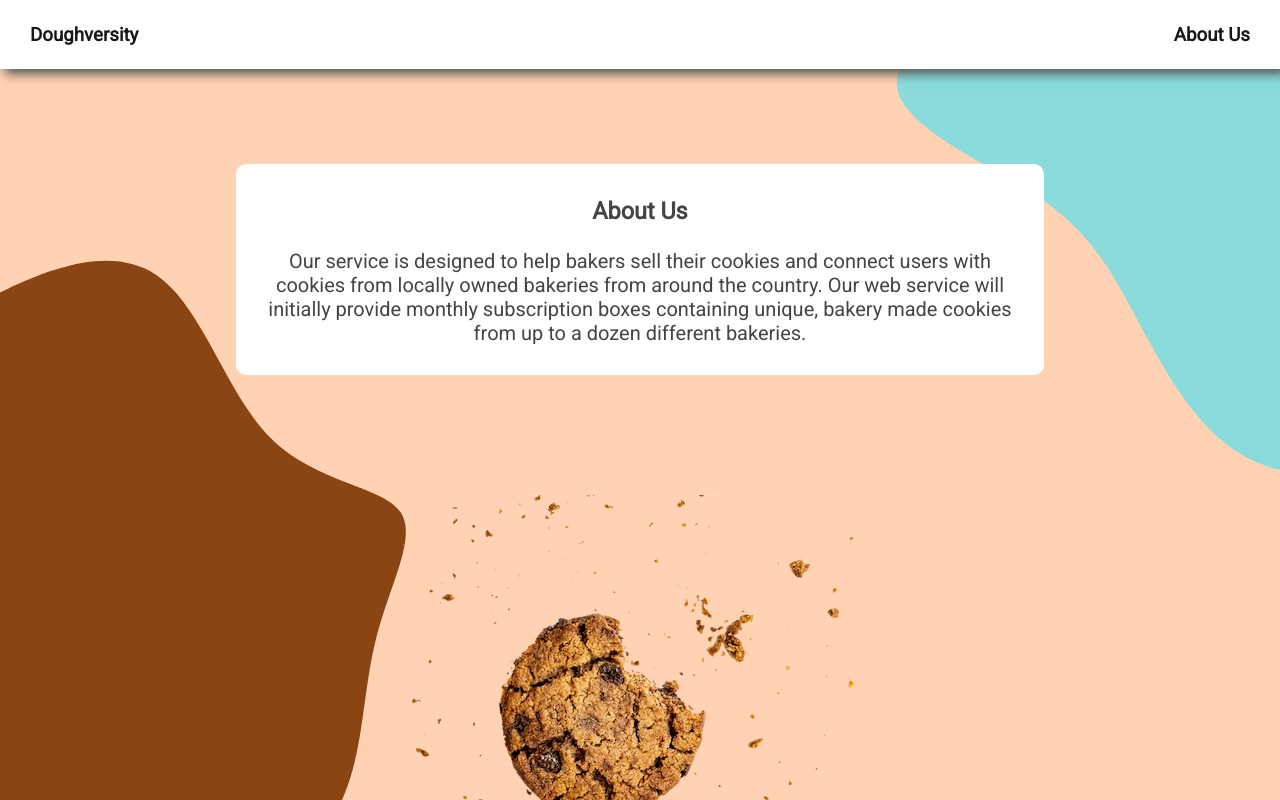
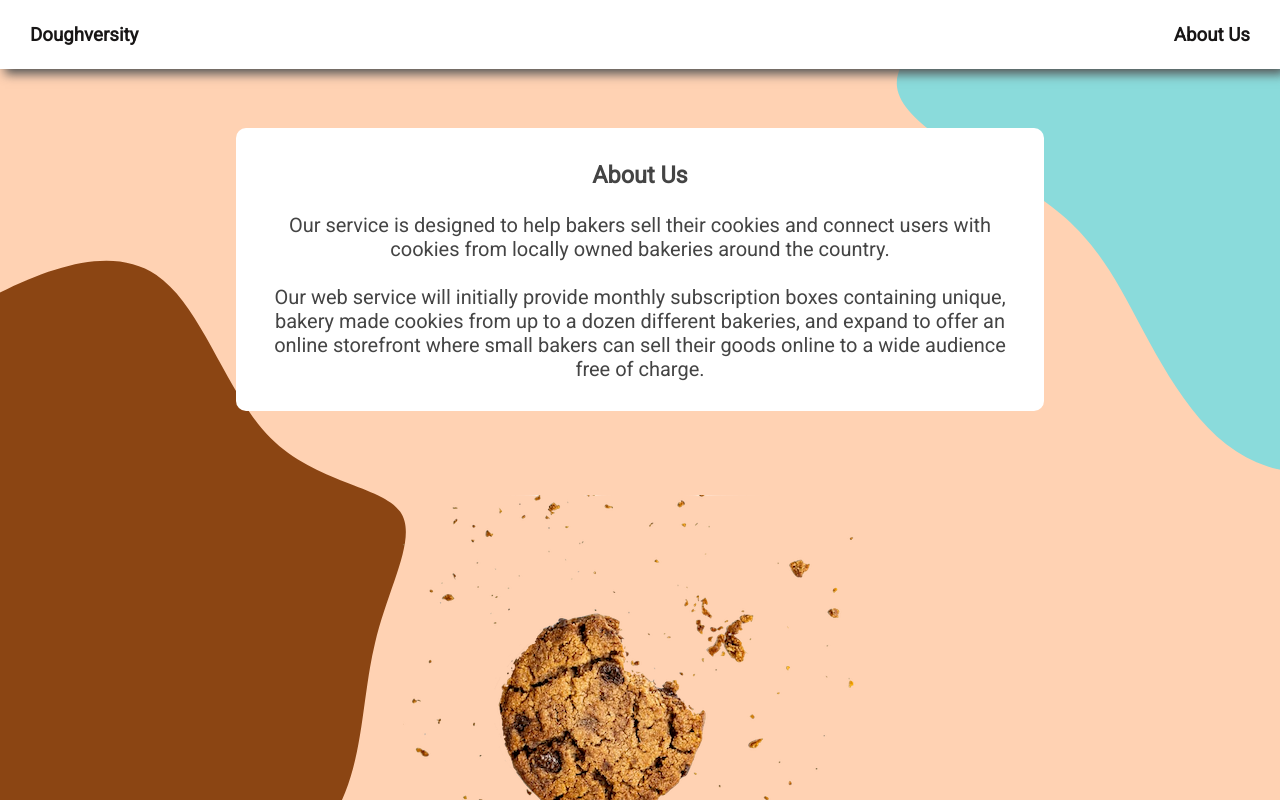
Before and after one commit to jewarner57/cookie-landing-page, a Flask app: page /about in a window 1280 px wide. Run offline with Flask 2, Linux system fonts and the light colour scheme.

Commit message:
updated about us text

```diff
--- a/templates/about.html
+++ b/templates/about.html
@@ -4,8 +4,9 @@
     <div class="content-background">
         <h3>About Us</h3>
         <p>Our service is designed to help bakers sell their cookies and connect users with cookies from locally owned
-            bakeries from around the country. Our web service will initially provide monthly subscription boxes
-            containing unique, bakery made cookies from up to a dozen different bakeries.</p>
+            bakeries around the country. <br><br>Our web service will initially provide monthly subscription boxes
+            containing unique, bakery made cookies from up to a dozen different bakeries, and expand to offer
+            an online storefront where small bakers can sell their goods online to a wide audience free of charge.</p>
     </div>
 </section>
 {% endblock content %}
```
